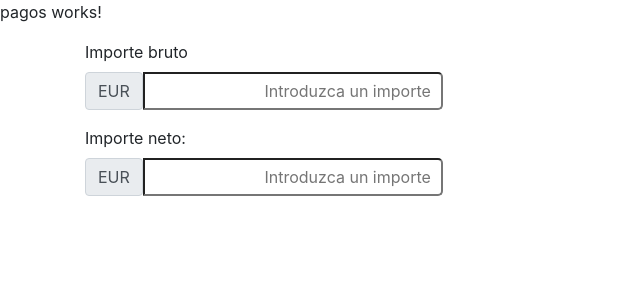
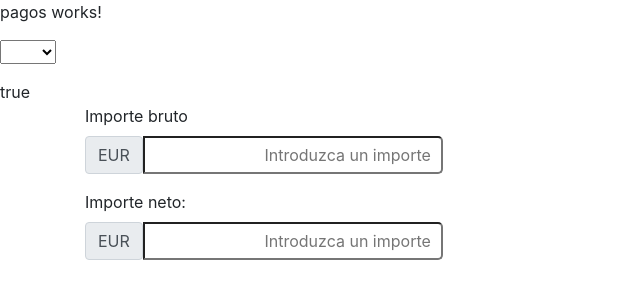
Before and after one commit to JordiTorras/angular-currency, an Angular app: page / in a window 1280 px wide. Shown: the top 300 px of the page, without its empty margins (0-640 px from the left). Built offline with nearby package versions, Linux system fonts and the light colour scheme.

Commit message:
lista de monedas completa

```diff
--- a/src/app/component/pagos/pagos.component.html
+++ b/src/app/component/pagos/pagos.component.html
@@ -1,4 +1,13 @@
 <p>pagos works!</p>
+<p>
+  <select name="miselect" [(ngModel)]="monedaSeleccionada">
+    <option [value]="item.codigoIso" *ngFor="let item of listaMonedas.monedas">{{
+      item.codigoIso
+    }}</option>
+  </select>
+</p>
+{{ monedaSeleccionada }}
+{{ listaMonedas.cargada }}
 
 <div class="container">
   <div class="form-group">
--- a/src/app/component/pagos/pagos.component.ts
+++ b/src/app/component/pagos/pagos.component.ts
@@ -1,5 +1,6 @@
 import { Component, OnInit } from '@angular/core';
 import { MonedasService } from 'src/app/services/monedas.service';
+import { Moneda } from 'src/app/class/moneda';
 
 @Component({
   selector: 'app-pagos',
@@ -7,7 +8,19 @@ import { MonedasService } from 'src/app/services/monedas.service';
   styleUrls: ['./pagos.component.css'],
 })
 export class PagosComponent implements OnInit {
-  constructor(public _listaMonedas: MonedasService) {}
+  monedaSeleccionada: String;
 
-  ngOnInit(): void {}
+  constructor(public listaMonedas: MonedasService) {}
+
+  ngOnInit(): void {
+    //cargamos la lista de monedas
+    /* Se inicializa mucho antes que se cargen los datos del json en este punto
+      listaMonedas no tiene ningun dato, pero en el momento que se cargan los datos
+      listaMonedas tiene datos.
+
+      Si ponemos un breakpoint en el servicio, veremos que se carga la pantalla en blanco
+      y cuando continuamos una vez llega la respuesta se completan los datos de la lista desplegable
+    */
+    console.log(this.listaMonedas);
+  }
 }
--- a/src/app/services/monedas.service.ts
+++ b/src/app/services/monedas.service.ts
@@ -48,7 +48,11 @@ export class MonedasService {
         // console.log(resp.monedas[0].codigoIso);
 
         this.cargada = true;
-        console.log(this.monedas);
+        //console.log(this.monedas);
       });
   }
+
+  f_getListaMonedas(): Moneda[] {
+    return this.monedas;
+  }
 }
```
